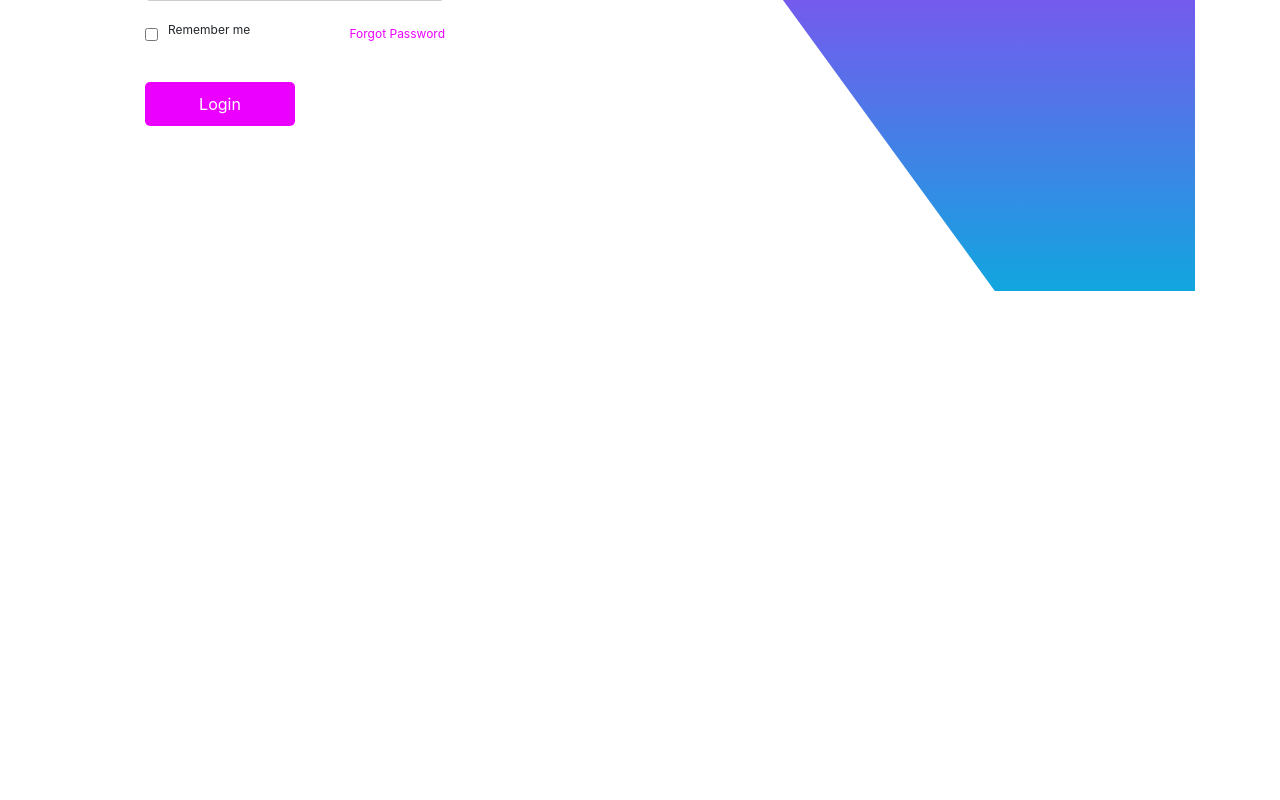
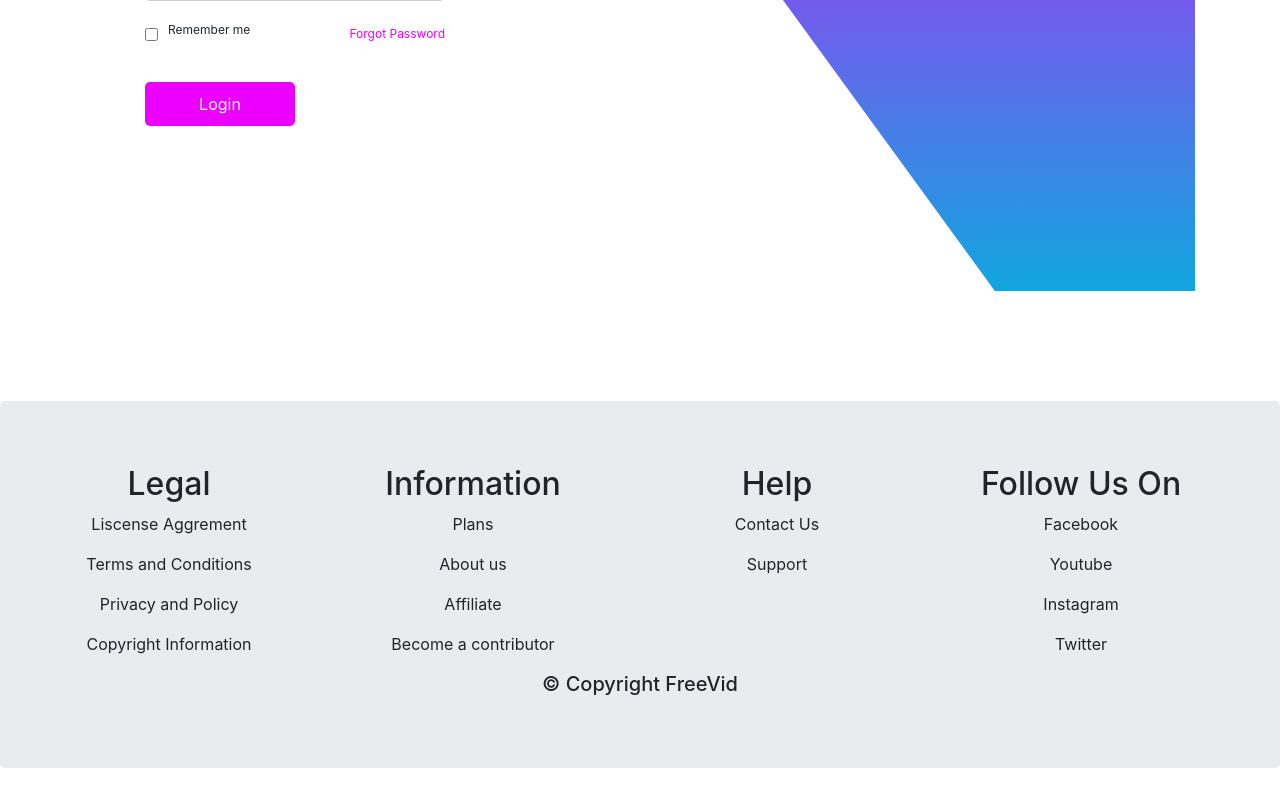
Before and after one commit to SudipRai/RoomFinder-Frontend-React-, a React (Create React App) app: page /login in a window 1280 px wide. Shown: the part 496-1296 px from the top of the page. Before the commit the page ends 867 px from the top, so only its background shows below. Built offline with nearby package versions, Linux system fonts and the light colour scheme.

Commit message:
Footer added

```diff
--- a/src/App.js
+++ b/src/App.js
@@ -5,6 +5,7 @@ import '../node_modules/bootstrap/dist/css/bootstrap.min.css'
 import {BrowserRouter} from 'react-router-dom'
 import Header from './Header/Header'
 import Container from './Container/Container';
+import Footer from './Footer/Footer';
 
 
 
@@ -15,6 +16,7 @@ function App() {
     <div className="App">
       <Header></Header>
       <Container></Container>
+      <Footer></Footer>
     </div>
     </BrowserRouter>
   );
--- /dev/null
+++ b/src/Footer/Footer.js
@@ -0,0 +1,47 @@
+import { Component } from "react"
+
+class Footer extends Component{
+
+    render(){
+
+        return(
+            <div>
+               <div class="jumbotron text-center">
+  <div class="row">
+    <div class="col-md-3">
+      <h2>Legal</h2>
+      <p>Liscense Aggrement</p>
+      <p>Terms and Conditions</p>
+      <p>Privacy and Policy</p>
+      <p>Copyright Information</p>
+
+    </div>
+    <div class="col-md-3">
+      <h2>Information</h2>
+      <p>Plans</p>
+      <p>About us</p>
+      <p>Affiliate</p>
+      <p>Become a contributor</p>
+    </div>
+    <div class="col-md-3">
+      <h2>Help</h2>
+      <p>Contact Us</p>
+      <p>Support</p>
+    </div>
+    <div class="col-md-3">
+      <h2>Follow Us On</h2>
+      <p><i class="fab fa-facebook"></i> Facebook</p>
+      <p><i class="fab fa-youtube-square"></i> Youtube</p>
+      <p><i class="fab fa-instagram"></i> Instagram</p>
+      <p><i class="fab fa-twitter"></i> Twitter</p>
+
+    </div>
+  </div>
+  <h5>&copy; Copyright FreeVid</h5>
+</div>
+
+            </div>
+        )
+    }
+}
+export default Footer
--- a/src/custom.css
+++ b/src/custom.css
@@ -376,3 +376,6 @@ outline: none;
 font-family: Impact, Haettenschweiler, 'Arial Narrow Bold', sans-serif;
 color: grey;
 }
+.jumbotron{
+  margin-top: 30px;
+}
```
